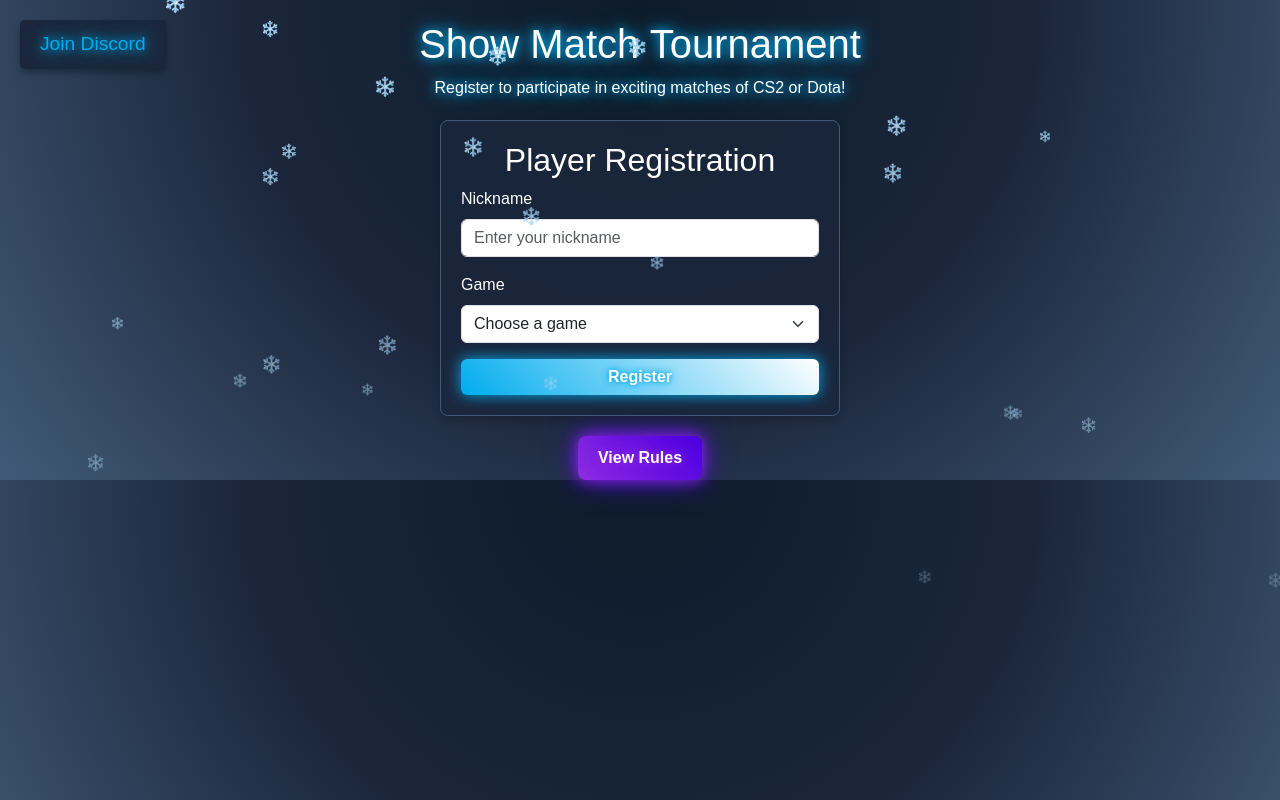
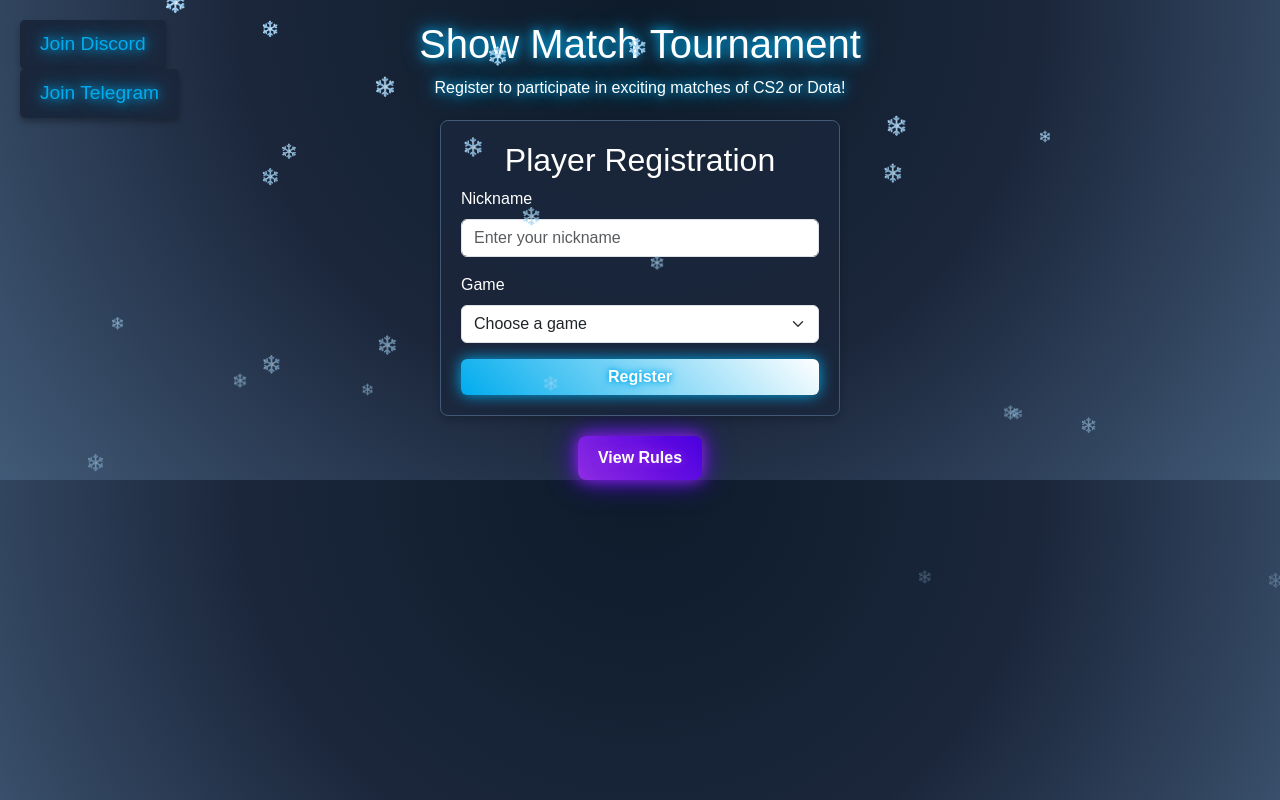
Before and after one commit to cicwapee/SHOWMATCH1, a plain HTML site: page index.html in a window 1280 px wide. Drawn offline with nearby package versions, Linux system fonts and the light colour scheme.

Commit message:
Update index.html

```diff
--- a/index.html
+++ b/index.html
@@ -154,7 +154,35 @@
             color: white;
             font-size: 1rem;
         }
+        .Telegram-link {
+            position: fixed;
+            top: 69px;
+            left: 20px;
+            z-index: 100;
+            background-color: #1b263b;
+            padding: 10px 20px;
+            border-radius: 5px;
+            box-shadow: 0 4px 6px rgba(0, 0, 0, 0.3);
+            text-shadow: 0 0 10px #00acee, 0 0 20px #00acee;
+        }
+        .Telegram-link a {
+            color: #00acee;
+            font-size: 1.2rem;
+            text-decoration: none;
+        }
+        .Telegram-link a:hover {
+            text-decoration: underline;
+        }
     </style>
+
+    <script async src="https://www.googletagmanager.com/gtag/js?id=G-XXXXXX"></script>
+    <script>
+      window.dataLayer = window.dataLayer || [];
+      function gtag(){dataLayer.push(arguments);}
+      gtag('js', new Date());
+      gtag('config', 'G-H21CT6LZTZі');
+    </script>
+
 </head>
 <body>
     <div class="container">
@@ -228,7 +256,10 @@
             <a href="https://discord.gg/3K4PfBMyB6" target="_blank">Join Discord</a>
         </div>
     </div>
-
+     <!-- Telegram Server Link -->
+     <div class="Telegram-link">
+        <a href="https://t.me/dota2bladi" target="_blank">Join Telegram</a>
+     </div>
     <!-- Snowflake Animation -->
     <script>
         const createSnowflake = () => {
```
